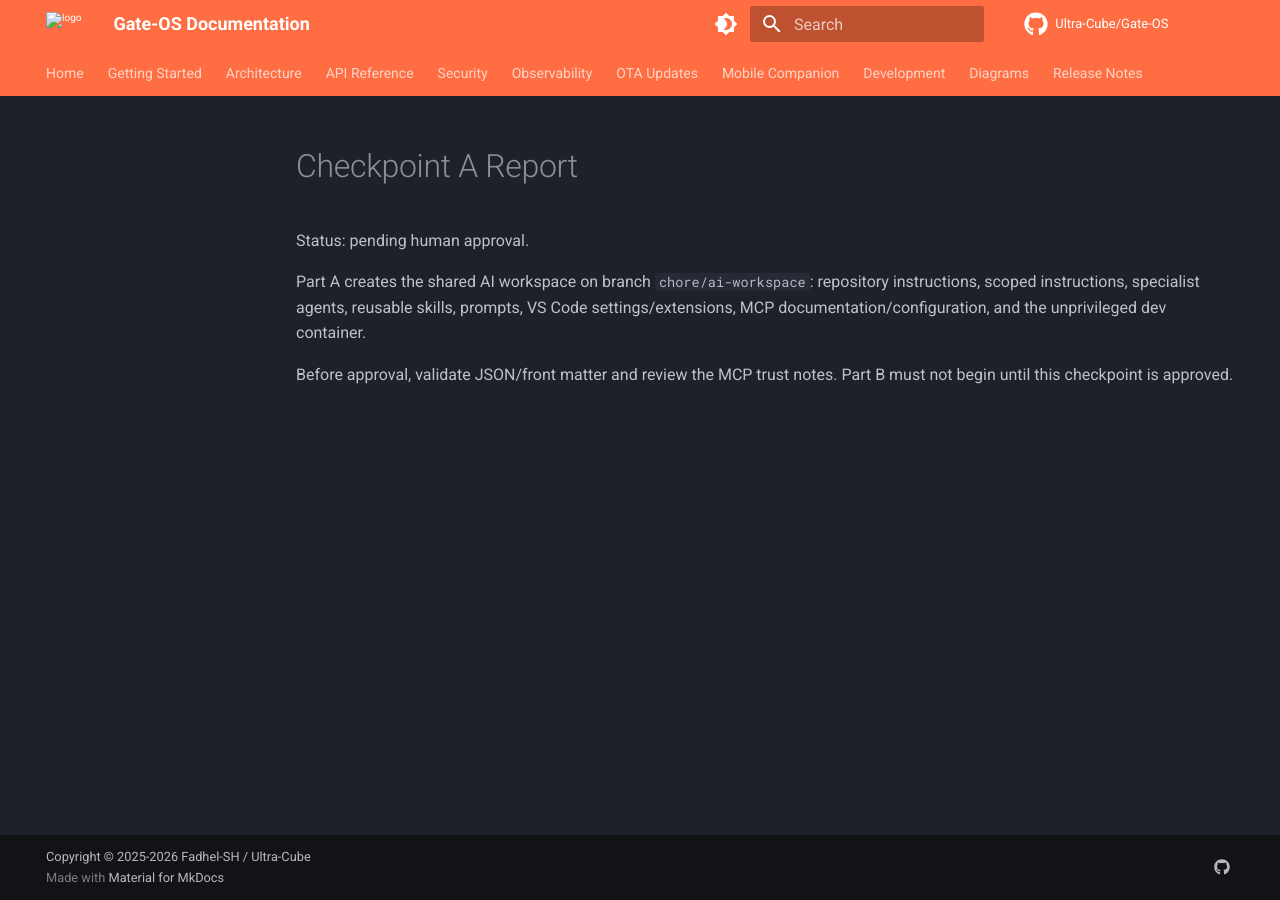
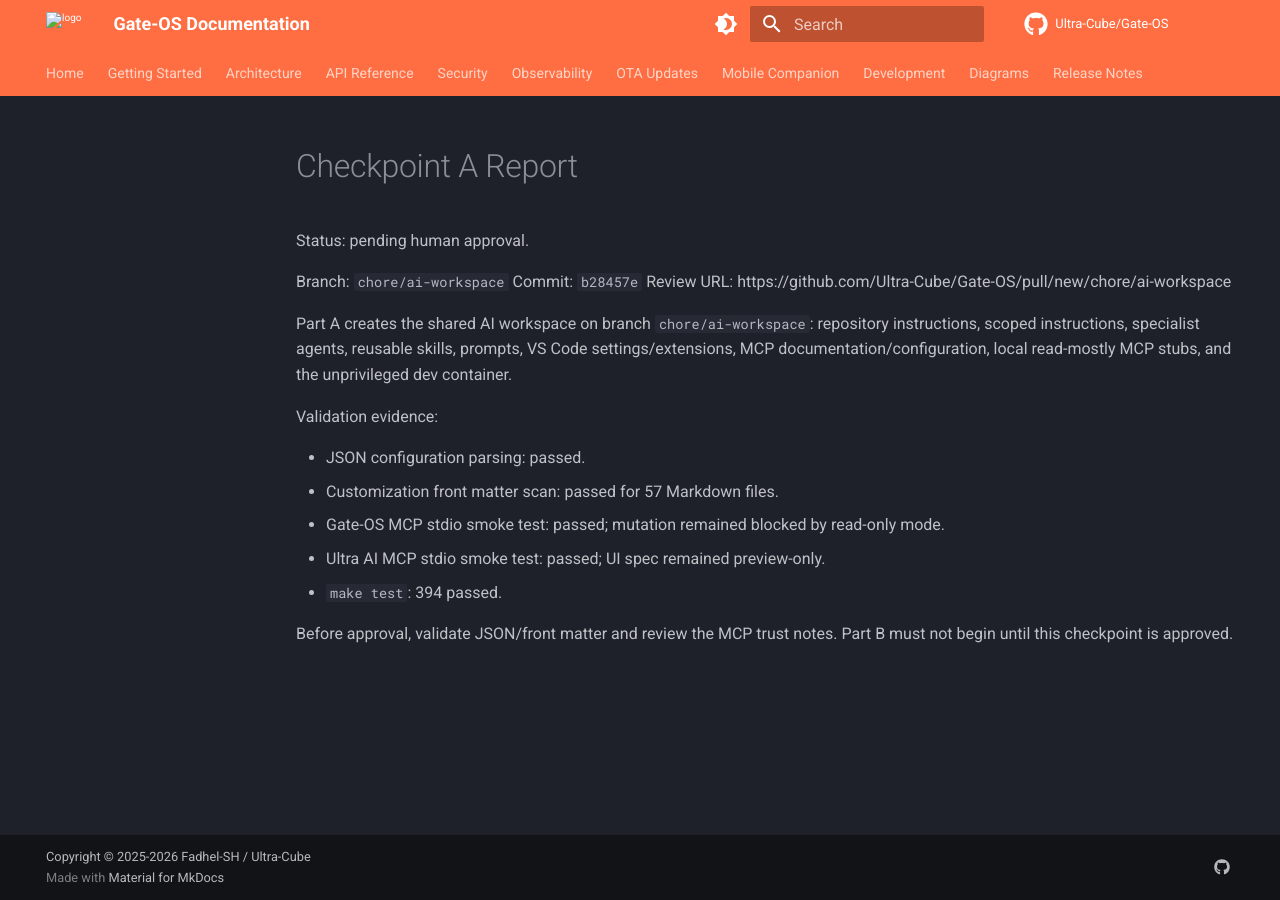
Before and after one commit to Ultra-Cube/Gate-OS, an MkDocs documentation site: the page built from docs/ai-workspace/CHECKPOINT-A.md, in a window 1280 px wide. Built offline with MkDocs 1.6.1 and Material for MkDocs 9.7.7, drawn with Linux system fonts in a browser that asks for light colours; comment, search, counter and statistics services are not loaded; the version menu is left out.

Commit message:
docs(ai): record Checkpoint A evidence

```diff
--- a/docs/ai-workspace/CHECKPOINT-A.md
+++ b/docs/ai-workspace/CHECKPOINT-A.md
@@ -2,6 +2,18 @@
 
 Status: pending human approval.
 
-Part A creates the shared AI workspace on branch `chore/ai-workspace`: repository instructions, scoped instructions, specialist agents, reusable skills, prompts, VS Code settings/extensions, MCP documentation/configuration, and the unprivileged dev container.
+Branch: `chore/ai-workspace`
+Commit: `b28457e`
+Review URL: https://github.com/Ultra-Cube/Gate-OS/pull/new/chore/ai-workspace
+
+Part A creates the shared AI workspace on branch `chore/ai-workspace`: repository instructions, scoped instructions, specialist agents, reusable skills, prompts, VS Code settings/extensions, MCP documentation/configuration, local read-mostly MCP stubs, and the unprivileged dev container.
+
+Validation evidence:
+
+- JSON configuration parsing: passed.
+- Customization front matter scan: passed for 57 Markdown files.
+- Gate-OS MCP stdio smoke test: passed; mutation remained blocked by read-only mode.
+- Ultra AI MCP stdio smoke test: passed; UI spec remained preview-only.
+- `make test`: 394 passed.
 
 Before approval, validate JSON/front matter and review the MCP trust notes. Part B must not begin until this checkpoint is approved.
```
